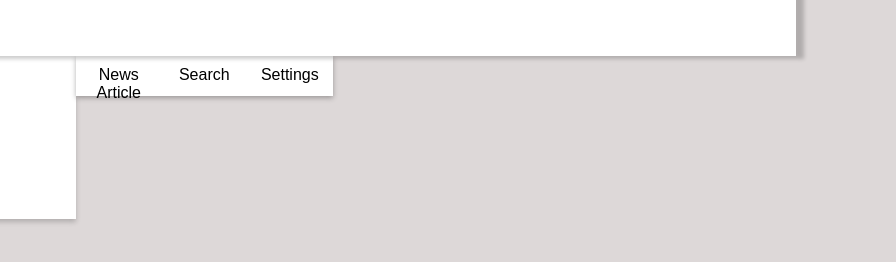
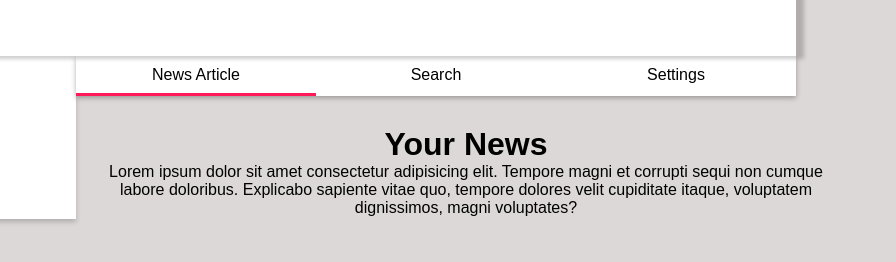
Before and after one commit to phencharaudthach/NewApiTeamProject, a website: page public/profilepage/profile.html in a window 1280 px wide. Both pictures are taken after a click on the item "News Article". Shown: the part 224-486 px from the top of the page, 384-1280 px from the left. Drawn offline with Linux system fonts and the light colour scheme.

Commit message:
added profile.js

```diff
--- a/public/profilepage/profile.css
+++ b/public/profilepage/profile.css
@@ -113,12 +113,12 @@ button.message-btn, button.follow-btn {
 }
 
 .profile-body {
-    width: 100px;
+    width: 100%;
     z-index: -1;
 }
 
-.tab {
-    padding: 20px;
+.profiletab {
+    padding: 30px;
     width: 100%;
     text-align: center;
     display: none;
--- a/public/profilepage/profile.html
+++ b/public/profilepage/profile.html
@@ -37,26 +37,26 @@
                 <div class="right-side">
                 <div class="nav">
                     <ul>
-                        <li onclick="tabs(0)" class="liked-newsArticle">News Article</li>
-                        <li onclick="tabs(1)" class="search-articles">Search</li>
-                        <li onclick="tabs(2)" class="user-settings">Settings</li>
+                        <li class="tablinks" onclick="tabs(event, 'news-article')">News Article</li>
+                        <li class="tablinks" onclick="tabs(event, 'search-articles')">Search</li>
+                        <li class="tablinks" onclick="tabs(event, 'settings')">Settings</li>
 
                     </ul>
                 </div>
                 <div class="profile-body">
-                    <div class="profile-newsArticle tab">
+                    <div id="news-article" class="profiletab">
                         <h1> Your News</h1>
                         <p>Lorem ipsum dolor sit amet consectetur adipisicing elit. Tempore magni et corrupti sequi non
                             cumque labore doloribus. Explicabo sapiente vitae quo, tempore dolores velit cupiditate
                             itaque, voluptatem dignissimos, magni voluptates?</p>
                     </div>
-                    <div class="profile-search tab">
-                        <h1> Search News <Article></Article></h1>
+                    <div id="search-articles" class="profiletab">
+                        <h1> Search News</h1>
                         <p>Lorem ipsum dolor sit amet consectetur adipisicing elit. Tempore magni et corrupti sequi non
                             cumque labore doloribus. Explicabo sapiente vitae quo, tempore dolores velit cupiditate
                             itaque, voluptatem dignissimos, magni voluptates?</p>
                     </div>
-                    <div class="profile-settings tab">
+                    <div id="settings" class="profiletab">
                         <h1>Settings</h1>
                         <p>Lorem ipsum dolor sit amet consectetur adipisicing elit. Tempore magni et corrupti sequi non
                             cumque labore doloribus. Explicabo sapiente vitae quo, tempore dolores velit cupiditate
@@ -67,6 +67,7 @@
     </div>
 </div>
 
+<script src="profile.js"></script>
 </body>
 
 </html>
--- /dev/null
+++ b/public/profilepage/profile.js
@@ -0,0 +1,20 @@
+function tabs(evt, tabName) {
+    // Declare all variables
+    var i, profiletab, tablinks;
+
+    // Get all elements with class="tabcontent" and hide them
+    profiletab = document.getElementsByClassName("profiletab");
+    for (i = 0; i < profiletab.length; i++) {
+      profiletab[i].style.display = "none";
+    }
+
+    // Get all elements with class="tablinks" and remove the class "active"
+    tablinks = document.getElementsByClassName("tablinks");
+    for (i = 0; i < tablinks.length; i++) {
+      tablinks[i].className = tablinks[i].className.replace(" active", "");
+    }
+
+    // Show the current tab, and add an "active" class to the button that opened the tab
+    document.getElementById(tabName).style.display = "block";
+    evt.currentTarget.className += " active";
+  }
```
